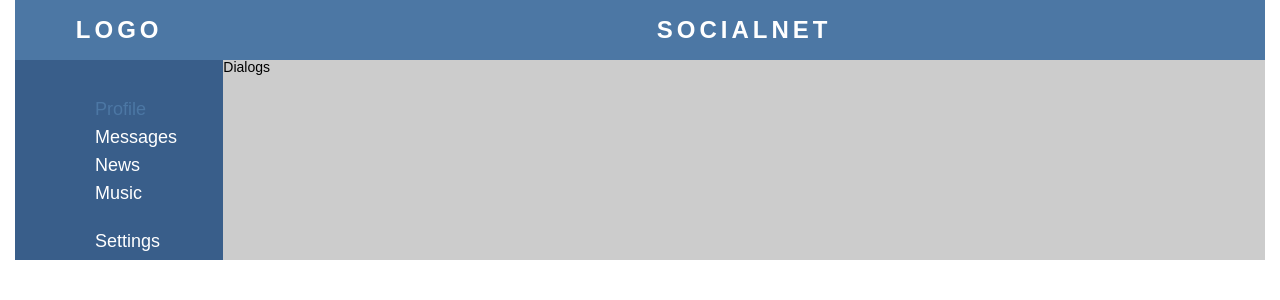
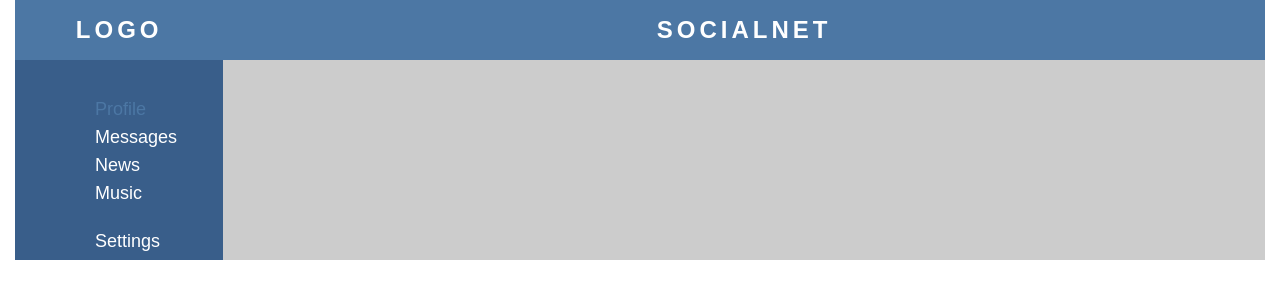
Before and after one commit to OlexaSS/social-network, a React (Create React App) app: page / in a window 1280 px wide. Shown: the top 300 px of the page. Built offline with nearby package versions, Linux system fonts and the light colour scheme.

Commit message:
add router

```diff
--- a/package.json
+++ b/package.json
@@ -8,6 +8,7 @@
     "@testing-library/user-event": "^12.6.0",
     "react": "^17.0.1",
     "react-dom": "^17.0.1",
+    "react-router-dom": "^5.2.0",
     "react-scripts": "4.0.1",
     "web-vitals": "^0.2.4"
   },
--- a/src/App.js
+++ b/src/App.js
@@ -5,19 +5,20 @@
 import Navbar from "./components/navbar/Navbar";
 import Profile from "./components/profile/Profile";
 import Dialogs from "./components/dialogs/Dialogs";
+import { BrowserRouter, Route } from "react-router-dom";
 
 const App = () => {
 	return (
-		<div className="app-wrapper">
-			<Header />
-			<Navbar />
-			<div className="wrapper__content">
-				<Dialogs />
-				{/* <Profile /> */}
+		<BrowserRouter>
+			<div className="app-wrapper">
+				<Header />
+				<Navbar />
+				<div className="wrapper__content">
+					<Route path='/dialogs' component={Dialogs} />
+					<Route path='/profile' component={Profile} />
+				</div>
 			</div>
-
-
-		</div>
+		</BrowserRouter>
 	);
 }
 
--- a/src/components/navbar/Navbar.jsx
+++ b/src/components/navbar/Navbar.jsx
@@ -5,8 +5,8 @@
     return (
         <nav className={s.navbar}>
             <ul className={s.list}>
-                <li className={`${s.list__item} ${s.active}`}><a href="/">Profile</a></li>
-                <li className={s.list__item}><a href="/">Messages</a></li>
+                <li className={`${s.list__item} ${s.active}`}><a href="/profile">Profile</a></li>
+                <li className={s.list__item}><a href="/dialogs">Messages</a></li>
                 <li className={s.list__item}><a href="/">News</a></li>
                 <li className={s.list__item}><a href="/">Music</a></li>
                 <li className={s.list__item}><a href="/">Settings</a></li>
```
Also changed, not shown: 2 other files (tests, documents, lock files or other folders).
